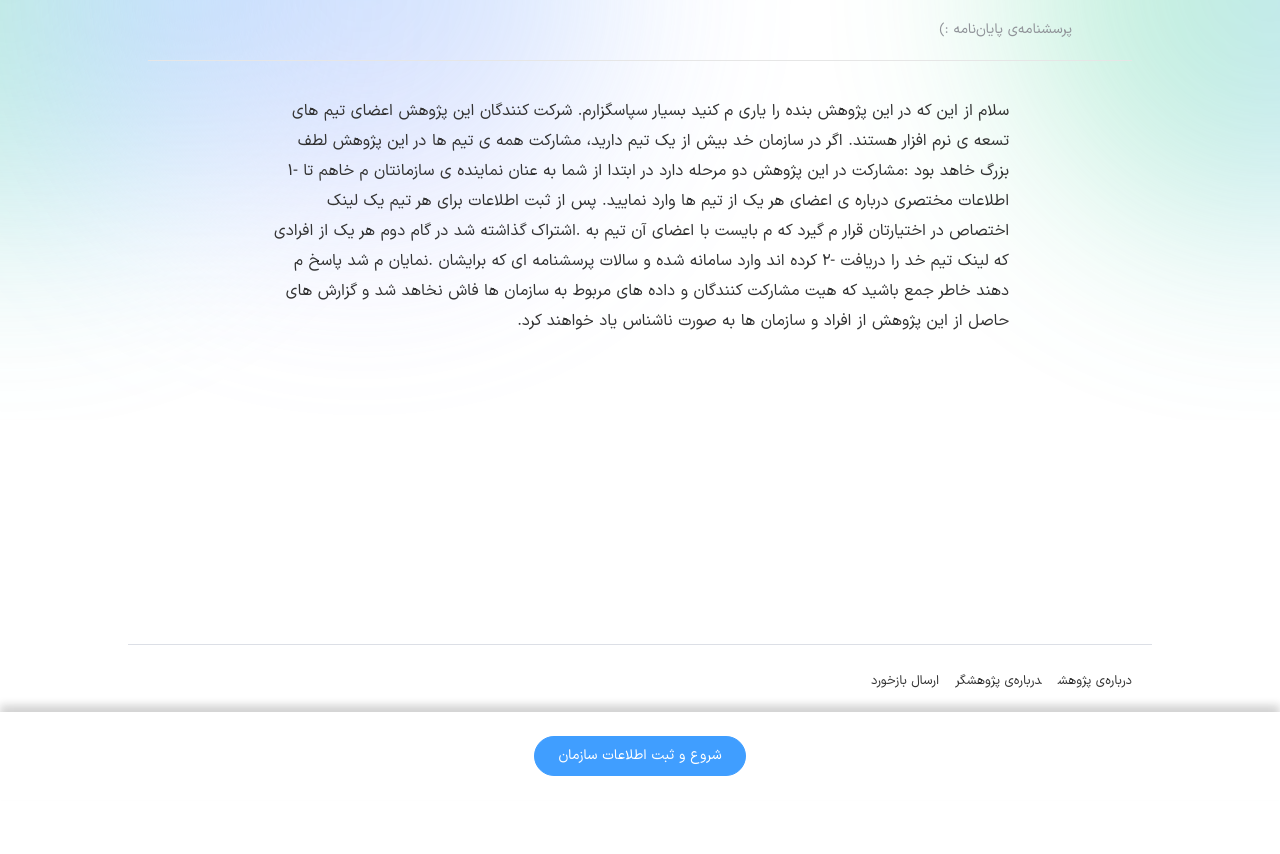
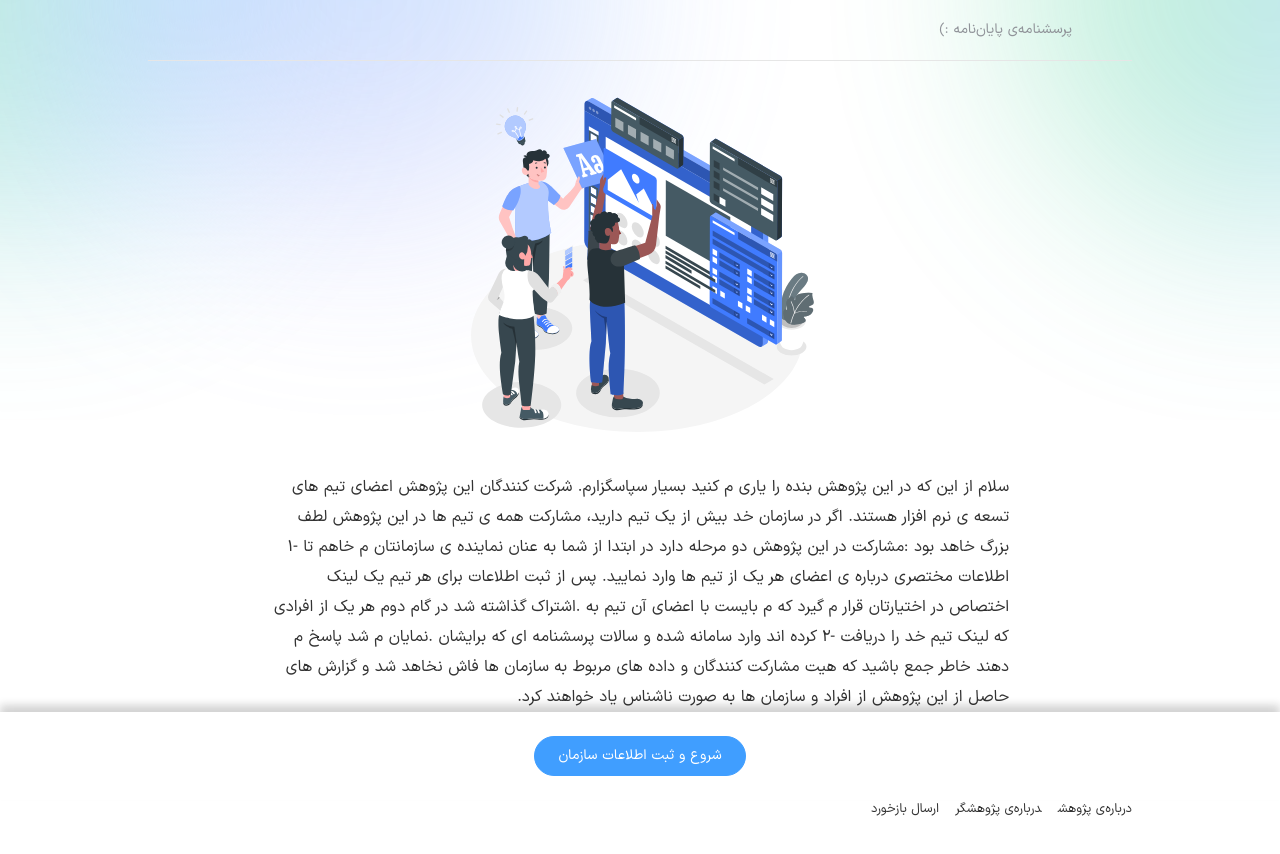
Before and after one commit to ashkantaravati/thesis-survey-app-front, a Vue app: page / in a window 1280 px wide. Shown: the top 854 px of the page. Before the commit the page ends 800 px from the top, so only its background shows below. Built offline with nearby package versions, Linux system fonts and the light colour scheme; what @soerenmartius/vue3-clipboard would draw is missing.

Commit message:
working on homepage style

```diff
--- a/src/views/Home.vue
+++ b/src/views/Home.vue
@@ -1,4 +1,7 @@
 <template>
+<div class="home-img">
+  <img src="../assets/images/Designteam-amico.svg" alt="">
+</div>
   <p class="long-text">
     سلام از این که در این پژوهش بنده را یاری م کنید بسیار سپاسگزارم. شرکت
     کنندگان این پژوهش اعضای تیم های تسعه ی نرم افزار هستند. اگر در سازمان خد بیش
@@ -33,4 +36,11 @@ export default defineComponent({
     line-height: 30px;
   }
 }
+.home-img{
+  text-align: center;
+
+}
+.home-img img{
+  height: 23rem;
+}
 </style>
```
Also changed, not shown: src/assets/images/Designteam-amico.svg (renamed from src/assets/images/Design team-amico.svg).
